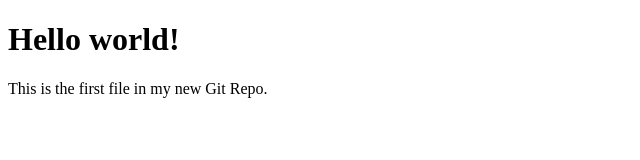
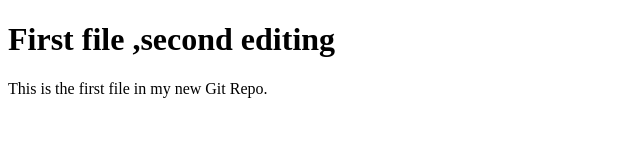
Before and after one commit to komachau/project_dir, a plain HTML site: page index.html in a window 1280 px wide. Shown: the whole page, without its empty margins (0-640 px from the left). Drawn offline with Linux system fonts and the light colour scheme.

Commit message:
Update index.html

```diff
--- a/index.html
+++ b/index.html
@@ -1,11 +1,11 @@
 <!DOCTYPE html>
 <html>
 <head>
-<title>Hello World!</title>
+<title>First file ,first editing</title>
 </head>
 <body>
 
-<h1>Hello world!</h1>
+<h1>First file ,second editing</h1>
 <p>This is the first file in my new Git Repo.</p>
 
 </body>
```
